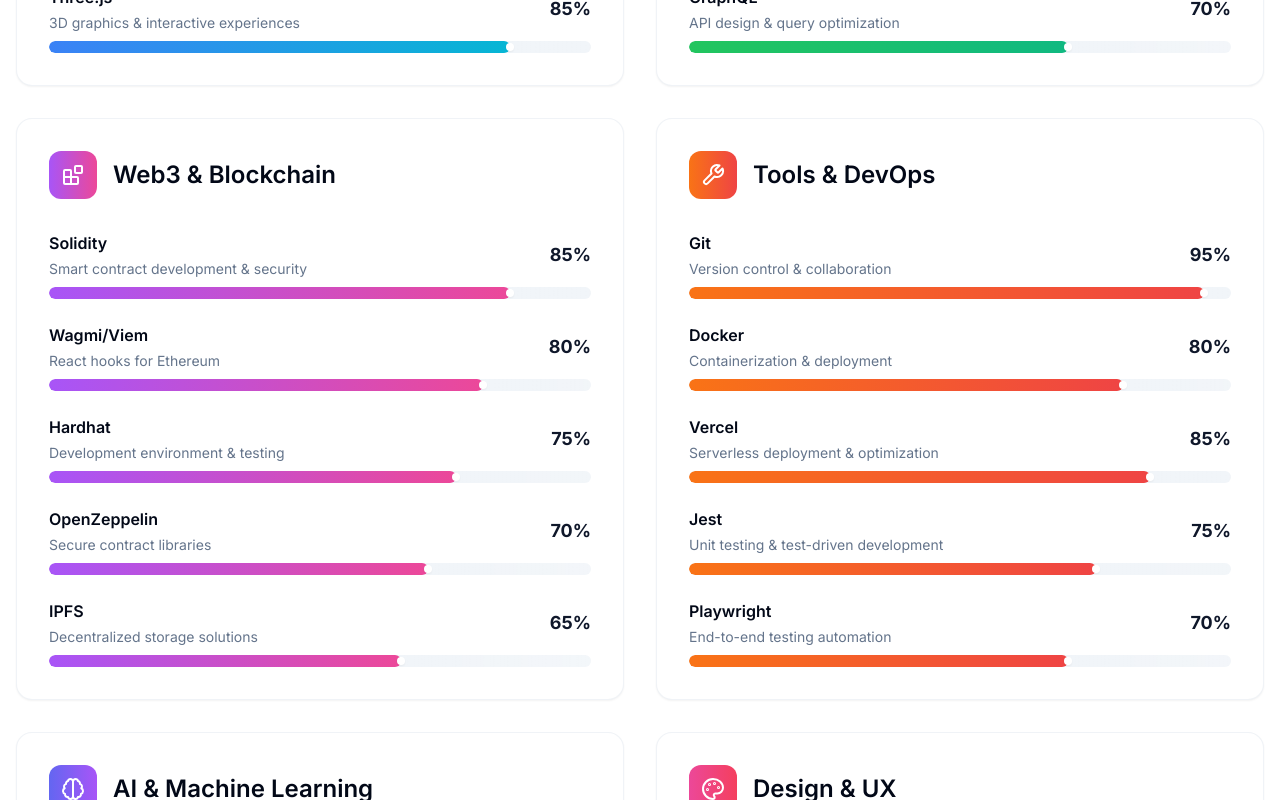
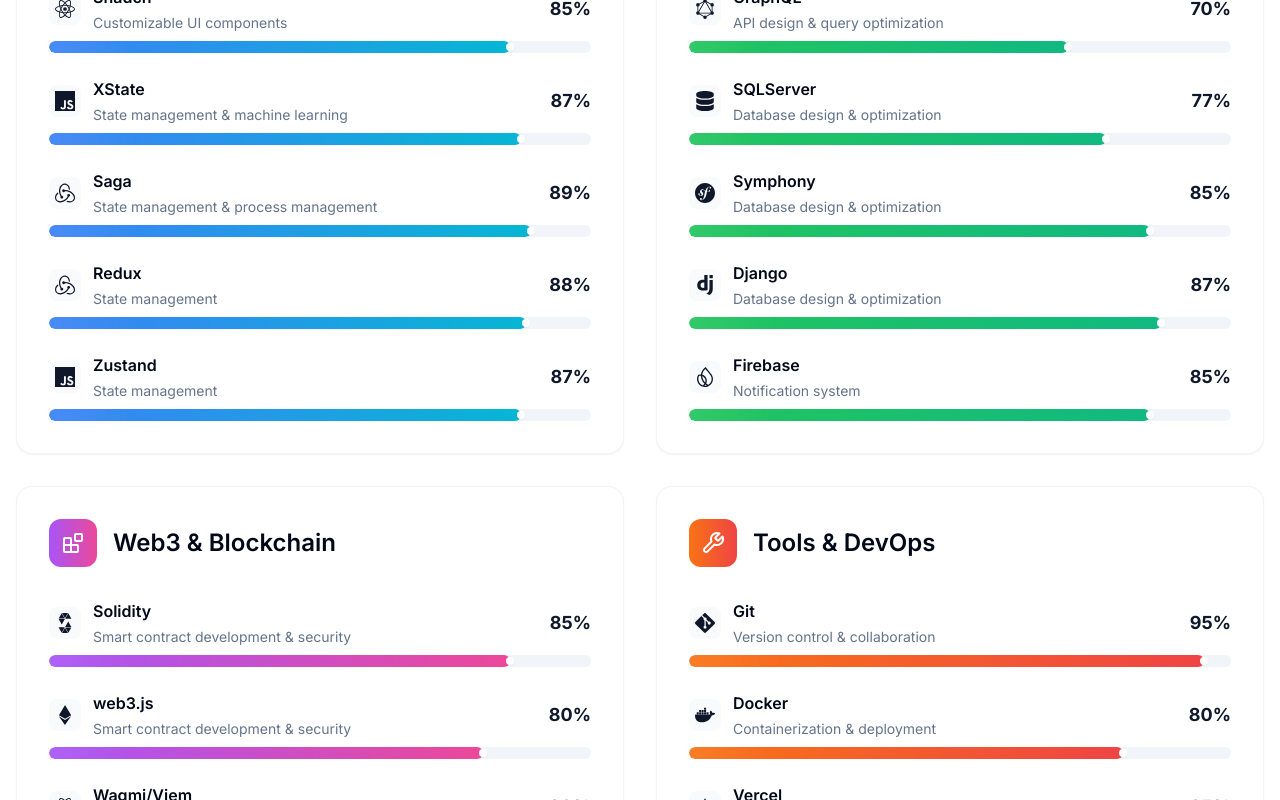
Before and after one commit to Huaoe/portfolio, a Next.js app: page /skills in a window 1280 px wide. Shown: the part 1120-1920 px from the top of the page. Built offline with nearby package versions, Linux system fonts and the light colour scheme.

Commit message:
feat: add skill icons and expand skills list with detailed categories

```diff
--- a/package.json
+++ b/package.json
@@ -41,6 +41,7 @@
     "react": "^18.2.0",
     "react-dom": "^18.2.0",
     "react-google-recaptcha": "^3.1.0",
+    "react-icons": "^5.5.0",
     "tailwind-merge": "^1.14.0",
     "tailwindcss": "^3.3.0",
     "tailwindcss-animate": "^1.0.7",
--- a/src/app/skills/page.tsx
+++ b/src/app/skills/page.tsx
@@ -3,11 +3,48 @@
 import { useState, useEffect } from 'react'
 import dynamic from 'next/dynamic'
 import { Code2, Database, Blocks, Wrench, Brain, Palette } from 'lucide-react'
+import {
+  SiReact,
+  SiTypescript,
+  SiNextdotjs,
+  SiTailwindcss,
+  SiRedux,
+  SiNodedotjs,
+  SiExpress,
+  SiPostgresql,
+  SiMongodb,
+  SiGraphql,
+  SiMicrosoftsqlserver,
+  SiSymfony,
+  SiDjango,
+  SiFirebase,
+  SiSolidity,
+  SiIpfs,
+  SiGit,
+  SiDocker,
+  SiVercel,
+  SiJest,
+  SiOpenai,
+  SiTensorflow,
+  SiPython,
+  SiHuggingface,
+  SiFigma,
+  SiJira,
+  SiTrello,
+  SiNotion,
+  SiJavascript,
+  SiCss3,
+  SiHtml5,
+  SiEthereum
+} from 'react-icons/si'
+import { FaAccessibleIcon, FaDatabase, FaCode, FaTools } from 'react-icons/fa'
 
 // Dynamic import for Three.js component to avoid SSR issues
 const SkillsHero = dynamic(() => import('@/components/three/SkillsHero'), {
   ssr: false,
-  loading: () => <div className="h-[60vh] bg-gradient-to-br from-slate-900 via-purple-900 to-slate-900 animate-pulse" />
+  loading: () => (
+    <div className='h-[60vh] animate-pulse bg-gradient-to-br from-slate-900 via-purple-900 to-slate-900' />
+  ),
 })
 
 const skillCategories = [
@@ -16,73 +53,265 @@
     icon: Code2,
     color: 'from-blue-500 to-cyan-500',
     skills: [
-      { name: 'React.js', level: 95, description: 'Advanced component architecture & hooks' },
-      { name: 'TypeScript', level: 90, description: 'Type-safe development & advanced patterns' },
-      { name: 'Next.js', level: 88, description: 'SSR, SSG, and full-stack applications' },
-      { name: 'TailwindCSS', level: 92, description: 'Utility-first styling & custom designs' },
-      { name: 'Three.js', level: 85, description: '3D graphics & interactive experiences' }
-    ]
+      {
+        name: 'React.js',
+        level: 95,
+        description: 'Advanced component architecture & hooks',
+        icon: SiReact,
+      },
+      {
+        name: 'TypeScript',
+        level: 90,
+        description: 'Type-safe development & advanced patterns',
+        icon: SiTypescript,
+      },
+      {
+        name: 'Next.js',
+        level: 88,
+        description: 'SSR, SSG, and full-stack applications',
+        icon: SiNextdotjs,
+      },
+      {
+        name: 'TailwindCSS',
+        level: 92,
+        description: 'Utility-first styling & custom designs',
+        icon: SiTailwindcss,
+      },
+      { name: 'Shadcn', level: 85, description: 'Customizable UI components', icon: SiReact },
+      {
+        name: 'XState',
+        level: 87,
+        description: 'State management & machine learning',
+        icon: SiJavascript,
+      },
+      {
+        name: 'Saga',
+        level: 89,
+        description: 'State management & process management',
+        icon: SiRedux,
+      },
+      { name: 'Redux', level: 88, description: 'State management ', icon: SiRedux },
+      { name: 'Zustand', level: 87, description: 'State management ', icon: SiJavascript },
+    ],
   },
   {
     category: 'Backend Development',
     icon: Database,
     color: 'from-green-500 to-emerald-500',
     skills: [
-      { name: 'Node.js', level: 90, description: 'Server-side JavaScript & microservices' },
-      { name: 'Express.js', level: 85, description: 'RESTful APIs & middleware development' },
-      { name: 'PostgreSQL', level: 80, description: 'Relational database design & optimization' },
-      { name: 'MongoDB', level: 75, description: 'NoSQL database & aggregation pipelines' },
-      { name: 'GraphQL', level: 70, description: 'API design & query optimization' }
-    ]
+      {
+        name: 'Node.js',
+        level: 90,
+        description: 'Server-side JavaScript & microservices',
+        icon: SiNodedotjs,
+      },
+      {
+        name: 'Express.js',
+        level: 85,
+        description: 'RESTful APIs & middleware development',
+        icon: SiExpress,
+      },
+      {
+        name: 'PostgreSQL',
+        level: 80,
+        description: 'Relational database design & optimization',
+        icon: SiPostgresql,
+      },
+      {
+        name: 'MongoDB',
+        level: 75,
+        description: 'NoSQL database & aggregation pipelines',
+        icon: SiMongodb,
+      },
+      {
+        name: 'GraphQL',
+        level: 70,
+        description: 'API design & query optimization',
+        icon: SiGraphql,
+      },
+      {
+        name: 'SQLServer',
+        level: 77,
+        description: 'Database design & optimization',
+        icon: FaDatabase,
+      },
+      {
+        name: 'Symphony',
+        level: 85,
+        description: 'Database design & optimization',
+        icon: SiSymfony,
+      },
+      {
+        name: 'Django',
+        level: 87,
+        description: 'Database design & optimization',
+        icon: SiDjango,
+      },
+      { name: 'Firebase', level: 85, description: 'Notification system', icon: SiFirebase },
+    ],
   },
   {
     category: 'Web3 & Blockchain',
     icon: Blocks,
     color: 'from-purple-500 to-pink-500',
     skills: [
-      { name: 'Solidity', level: 85, description: 'Smart contract development & security' },
-      { name: 'Wagmi/Viem', level: 80, description: 'React hooks for Ethereum' },
-      { name: 'Hardhat', level: 75, description: 'Development environment & testing' },
-      { name: 'OpenZeppelin', level: 70, description: 'Secure contract libraries' },
-      { name: 'IPFS', level: 65, description: 'Decentralized storage solutions' }
-    ]
+      {
+        name: 'Solidity',
+        level: 85,
+        description: 'Smart contract development & security',
+        icon: SiSolidity,
+      },
+      {
+        name: 'web3.js',
+        level: 80,
+        description: 'Smart contract development & security',
+        icon: SiEthereum,
+      },
+      {
+        name: 'Wagmi/Viem',
+        level: 80,
+        description: 'React hooks for Ethereum',
+        icon: SiReact,
+      },
+      {
+        name: 'Hardhat',
+        level: 75,
+        description: 'Development environment & testing',
+        icon: FaTools,
+      },
+      {
+        name: 'OpenZeppelin',
+        level: 70,
+        description: 'Secure contract libraries',
+        icon: SiSolidity,
+      },
+      {
+        name: 'IPFS',
+        level: 65,
+        description: 'Decentralized storage solutions',
+        icon: SiIpfs,
+      },
+    ],
   },
   {
     category: 'Tools & DevOps',
     icon: Wrench,
     color: 'from-orange-500 to-red-500',
     skills: [
-      { name: 'Git', level: 95, description: 'Version control & collaboration' },
-      { name: 'Docker', level: 80, description: 'Containerization & deployment' },
-      { name: 'Vercel', level: 85, description: 'Serverless deployment & optimization' },
-      { name: 'Jest', level: 75, description: 'Unit testing & test-driven development' },
-      { name: 'Playwright', level: 70, description: 'End-to-end testing automation' }
-    ]
+      {
+        name: 'Git',
+        level: 95,
+        description: 'Version control & collaboration',
+        icon: SiGit,
+      },
+      {
+        name: 'Docker',
+        level: 80,
+        description: 'Containerization & deployment',
+        icon: SiDocker,
+      },
+      {
+        name: 'Vercel',
+        level: 85,
+        description: 'Serverless deployment & optimization',
+        icon: SiVercel,
+      },
+      {
+        name: 'Playwright',
+        level: 70,
+        description: 'End-to-end testing automation',
+        icon: FaCode,
+      },
+      {
+        name: 'Jest',
+        level: 75,
+        description: 'Unit testing & test-driven development',
+        icon: SiJest,
+      },
+    ],
   },
   {
     category: 'AI & Machine Learning',
     icon: Brain,
     color: 'from-indigo-500 to-purple-500',
     skills: [
-      { name: 'Stable Diffusion', level: 75, description: 'AI image generation & fine-tuning' },
-      { name: 'OpenAI APIs', level: 80, description: 'GPT integration & prompt engineering' },
-      { name: 'TensorFlow.js', level: 65, description: 'Browser-based ML models' },
-      { name: 'Python', level: 70, description: 'Data processing & ML pipelines' },
-      { name: 'Hugging Face', level: 60, description: 'Pre-trained models & transformers' }
-    ]
+      {
+        name: 'Stable Diffusion',
+        level: 75,
+        description: 'AI image generation & fine-tuning',
+        icon: SiPython,
+      },
+      {
+        name: 'OpenAI APIs',
+        level: 80,
+        description: 'GPT integration & prompt engineering',
+        icon: SiOpenai,
+      },
+      {
+        name: 'TensorFlow.js',
+        level: 65,
+        description: 'Browser-based ML models',
+        icon: SiTensorflow,
+      },
+      {
+        name: 'Python',
+        level: 70,
+        description: 'Data processing & ML pipelines',
+        icon: SiPython,
+      },
+      {
+        name: 'Hugging Face',
+        level: 60,
+        description: 'Pre-trained models & transformers',
+        icon: SiHuggingface,
+      },
+    ],
   },
   {
     category: 'Design & UX',
     icon: Palette,
     color: 'from-pink-500 to-rose-500',
     skills: [
-      { name: 'UI/UX Design', level: 85, description: 'User-centered design principles' },
-      { name: 'Figma', level: 80, description: 'Design systems & prototyping' },
-      { name: 'Animation', level: 75, description: 'CSS & JavaScript animations' },
-      { name: 'Responsive Design', level: 90, description: 'Mobile-first development' },
-      { name: 'Accessibility', level: 80, description: 'WCAG compliance & inclusive design' }
-    ]
-  }
+      {
+        name: 'UI/UX Design',
+        level: 85,
+        description: 'User-centered design principles',
+        icon: SiFigma,
+      },
+      { name: 'Figma', level: 80, description: 'Design systems & prototyping', icon: SiFigma },
+      {
+        name: 'Animation',
+        level: 75,
+        description: 'CSS & JavaScript animations',
+        icon: SiCss3,
+      },
+      {
+        name: 'Responsive Design',
+        level: 90,
+        description: 'Mobile-first development',
+        icon: SiHtml5,
+      },
+      {
+        name: 'Accessibility',
+        level: 80,
+        description: 'WCAG compliance & inclusive design',
+        icon: FaAccessibleIcon,
+      },
+      {
+        name: 'Jira',
+        level: 92,
+        description: 'Project management & task tracking',
+        icon: SiJira,
+      },
+      { name: 'Trello', level: 98, description: 'Task tracking', icon: SiTrello },
+      {
+        name: 'Notion',
+        level: 95,
+        description: 'Project management & task tracking',
+        icon: SiNotion,
+      },
+    ],
+  },
 ]
 
 export default function Skills() {
@@ -101,7 +330,6 @@
       {/* Skills Content */}
       <div className='container mx-auto px-4 py-16'>
         <div className='mx-auto max-w-7xl'>
-
           {/* Skills Grid */}
           <div className='grid gap-8 lg:grid-cols-2'>
             {skillCategories.map((category, categoryIndex) => {
@@ -109,14 +337,18 @@
               return (
                 <div
                   key={categoryIndex}
-                className='rounded-2xl bg-card p-8 shadow-sm border border-border/50 hover:shadow-lg transition-all duration-300 hover:scale-[1.02]'
+                  className='rounded-2xl border border-border/50 bg-card p-8 shadow-sm transition-all duration-300 hover:scale-[1.02] hover:shadow-lg'
                 >
                   {/* Category Header */}
                   <div className='mb-8 flex items-center gap-4'>
-                  <div className={`rounded-xl bg-gradient-to-r ${category.color} p-3`}>
+                    <div
+                      className={`rounded-xl bg-gradient-to-r ${category.color} p-3`}
+                    >
                       <IconComponent className='h-6 w-6 text-white' />
                     </div>
-                  <h2 className='text-2xl font-semibold'>{category.category}</h2>
+                    <h2 className='text-2xl font-semibold'>
+                      {category.category}
+                    </h2>
                   </div>
 
                   {/* Skills List */}
@@ -125,34 +357,49 @@
                       <div key={skillIndex} className='group'>
                         {/* Skill Header */}
                         <div className='mb-2 flex items-center justify-between'>
+                          <div className='flex items-center gap-3'>
+                            <div className='flex h-8 w-8 items-center justify-center rounded-lg bg-muted/50'>
+                              {skill.icon && (
+                                <skill.icon className='h-5 w-5 text-primary' />
+                              )}
+                            </div>
                             <div>
-                          <span className='font-semibold text-foreground'>{skill.name}</span>
-                          <p className='text-sm text-muted-foreground mt-1'>{skill.description}</p>
+                              <span className='font-semibold text-foreground'>
+                                {skill.name}
+                              </span>
+                              <p className='mt-1 text-sm text-muted-foreground'>
+                                {skill.description}
+                              </p>
+                            </div>
                           </div>
                           <div className='text-right'>
-                          <span className='text-lg font-bold text-primary'>{skill.level}%</span>
+                            <span className='text-lg font-bold text-primary'>
+                              {skill.level}%
+                            </span>
                           </div>
                         </div>
 
                         {/* Animated Progress Bar */}
-                      <div className='relative h-3 bg-muted rounded-full overflow-hidden'>
+                        <div className='relative h-3 overflow-hidden rounded-full bg-muted'>
                           <div
                             className={`absolute left-0 top-0 h-full bg-gradient-to-r ${category.color} rounded-full transition-all duration-1000 ease-out`}
                             style={{
                               width: isVisible ? `${skill.level}%` : '0%',
-                            transitionDelay: `${(categoryIndex * 200) + (skillIndex * 100)}ms`
+                              transitionDelay: `${categoryIndex * 200 + skillIndex * 100}ms`,
                             }}
                           >
                             {/* Shimmer effect */}
-                          <div className='absolute inset-0 bg-gradient-to-r from-transparent via-white/20 to-transparent animate-shimmer'></div>
+                            <div className='animate-shimmer absolute inset-0 bg-gradient-to-r from-transparent via-white/20 to-transparent'></div>
                           </div>
 
                           {/* Skill level indicator */}
                           <div
-                          className='absolute top-1/2 -translate-y-1/2 w-2 h-2 bg-white rounded-full shadow-sm transition-all duration-1000 ease-out'
+                            className='absolute top-1/2 h-2 w-2 -translate-y-1/2 rounded-full bg-white shadow-sm transition-all duration-1000 ease-out'
                             style={{
-                            left: isVisible ? `calc(${skill.level}% - 4px)` : '-4px',
-                            transitionDelay: `${(categoryIndex * 200) + (skillIndex * 100) + 500}ms`
+                              left: isVisible
+                                ? `calc(${skill.level}% - 4px)`
+                                : '-4px',
+                              transitionDelay: `${categoryIndex * 200 + skillIndex * 100 + 500}ms`,
                             }}
                           ></div>
                         </div>
@@ -166,21 +413,25 @@
 
           {/* Summary Stats */}
           <div className='mt-16 grid gap-6 md:grid-cols-4'>
-          <div className='rounded-xl bg-gradient-to-r from-blue-500/10 to-cyan-500/10 p-6 text-center border border-blue-500/20'>
-            <div className='text-3xl font-bold text-blue-500 mb-2'>6+</div>
+            <div className='rounded-xl border border-blue-500/20 bg-gradient-to-r from-blue-500/10 to-cyan-500/10 p-6 text-center'>
+              <div className='mb-2 text-3xl font-bold text-blue-500'>6+</div>
               <div className='text-sm text-muted-foreground'>Categories</div>
             </div>
-          <div className='rounded-xl bg-gradient-to-r from-green-500/10 to-emerald-500/10 p-6 text-center border border-green-500/20'>
-            <div className='text-3xl font-bold text-green-500 mb-2'>30+</div>
+            <div className='rounded-xl border border-green-500/20 bg-gradient-to-r from-green-500/10 to-emerald-500/10 p-6 text-center'>
+              <div className='mb-2 text-3xl font-bold text-green-500'>30+</div>
               <div className='text-sm text-muted-foreground'>Technologies</div>
             </div>
-          <div className='rounded-xl bg-gradient-to-r from-purple-500/10 to-pink-500/10 p-6 text-center border border-purple-500/20'>
-            <div className='text-3xl font-bold text-purple-500 mb-2'>5+</div>
-            <div className='text-sm text-muted-foreground'>Years Experience</div>
+            <div className='rounded-xl border border-purple-500/20 bg-gradient-to-r from-purple-500/10 to-pink-500/10 p-6 text-center'>
+              <div className='mb-2 text-3xl font-bold text-purple-500'>5+</div>
+              <div className='text-sm text-muted-foreground'>
+                Years Experience
               </div>
-          <div className='rounded-xl bg-gradient-to-r from-orange-500/10 to-red-500/10 p-6 text-center border border-orange-500/20'>
-            <div className='text-3xl font-bold text-orange-500 mb-2'>85%</div>
-            <div className='text-sm text-muted-foreground'>Avg. Proficiency</div>
+            </div>
+            <div className='rounded-xl border border-orange-500/20 bg-gradient-to-r from-orange-500/10 to-red-500/10 p-6 text-center'>
+              <div className='mb-2 text-3xl font-bold text-orange-500'>85%</div>
+              <div className='text-sm text-muted-foreground'>
+                Avg. Proficiency
+              </div>
             </div>
           </div>
         </div>
```
Also changed, not shown: 1 other file (tests, documents, lock files or other folders). Lines whose indentation alone changed are shown as unchanged.
